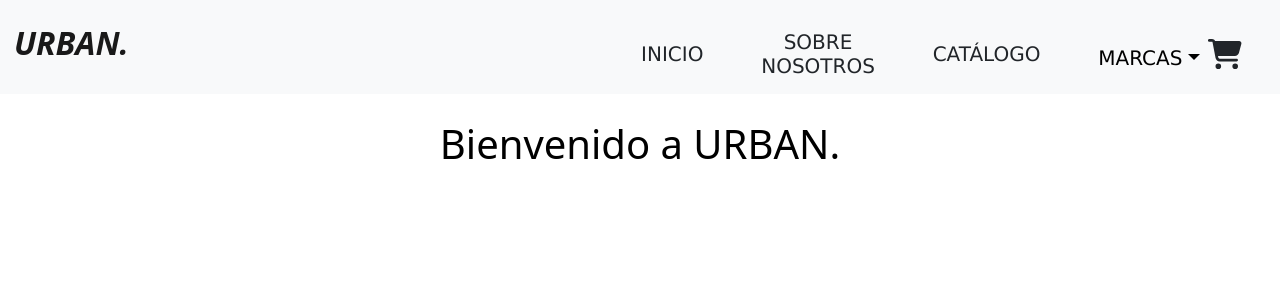
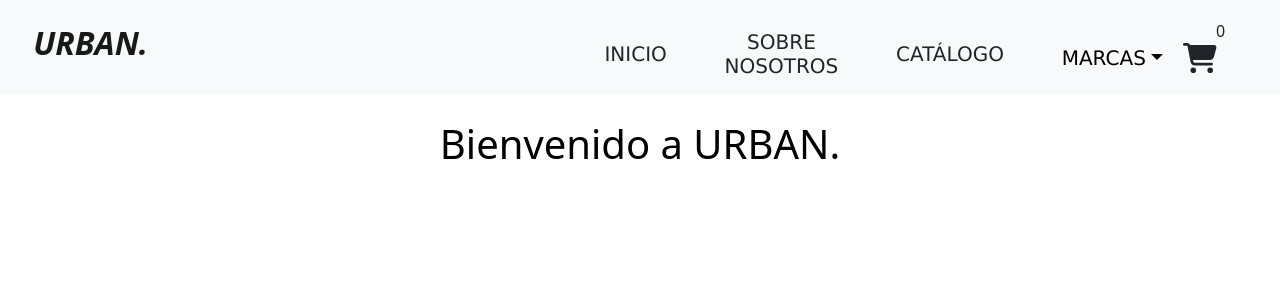
Before and after one commit to sofiavasconi/EntregaFinal-VASCONI, a React (Create React App) app: page / in a window 1280 px wide. Shown: the top 300 px of the page. Built offline with nearby package versions, Linux system fonts and the light colour scheme.

Commit message:
primera entrega

```diff
--- a/src/App.css
+++ b/src/App.css
@@ -9,7 +9,7 @@
   display: flex;
   flex-direction: row;
   margin-top: 2%;
-  margin-left: 60%;
+  margin-left: 55%;
   width: 100%;
 }
 
@@ -24,10 +24,18 @@
 
 .iconCarrito {
   font-size: 30px;
-  margin-left: 5%;
+  margin-left: 3%;
   margin-top: 1%;
   margin-right: 3%;
   cursor: pointer;
+}
+
+.numeroCarrito {
+  margin-left: 100%;
+}
+
+.divCarrito {
+  margin-right: 5%;
 }
 
 .greeting {
--- a/src/components/CartWidget.js
+++ b/src/components/CartWidget.js
@@ -3,7 +3,10 @@ import { faCartShopping } from '@fortawesome/free-solid-svg-icons';
 
 function CartWidget () {
     return (
-        <FontAwesomeIcon icon={faCartShopping} className="iconCarrito"/>
+        <div className='divCarrito'>
+            <div className="numeroCarrito">0</div>
+            <FontAwesomeIcon icon={faCartShopping} className="iconCarrito"/>
+        </div>
     )
 }
 
```
